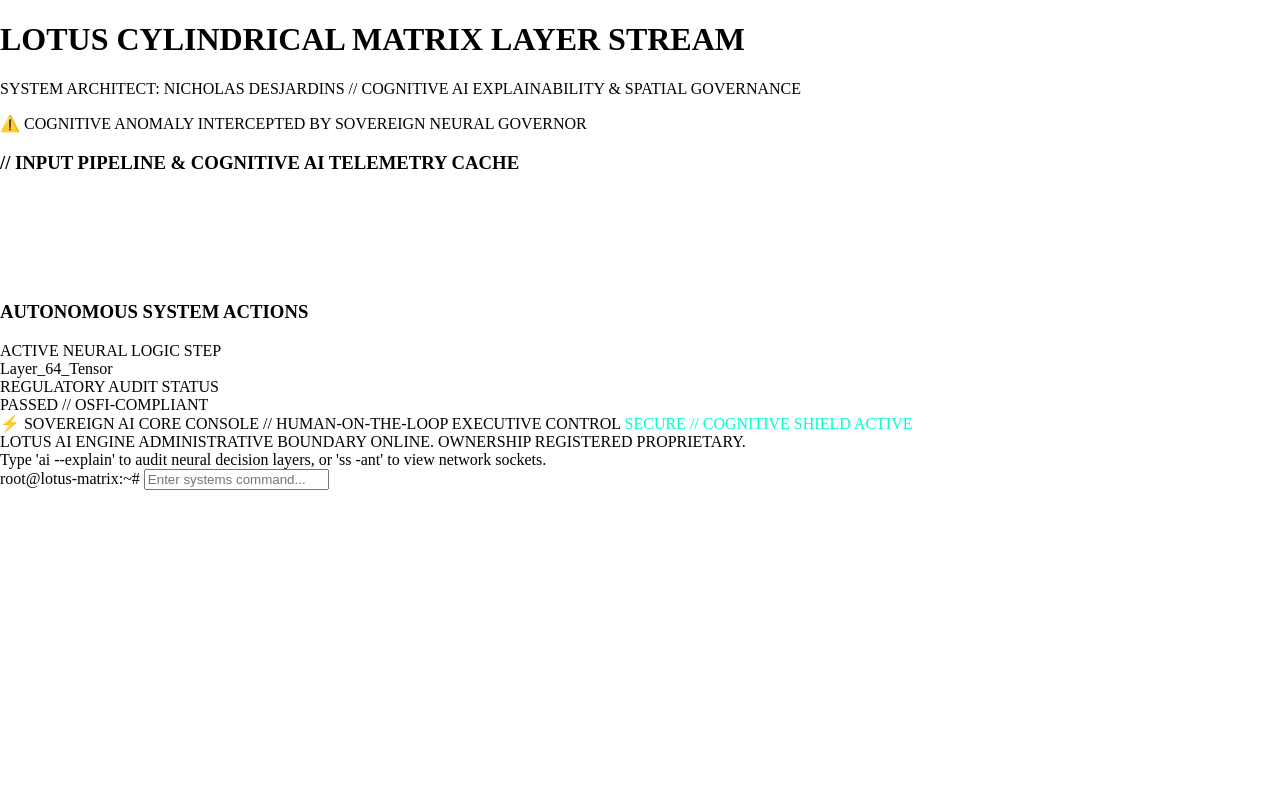
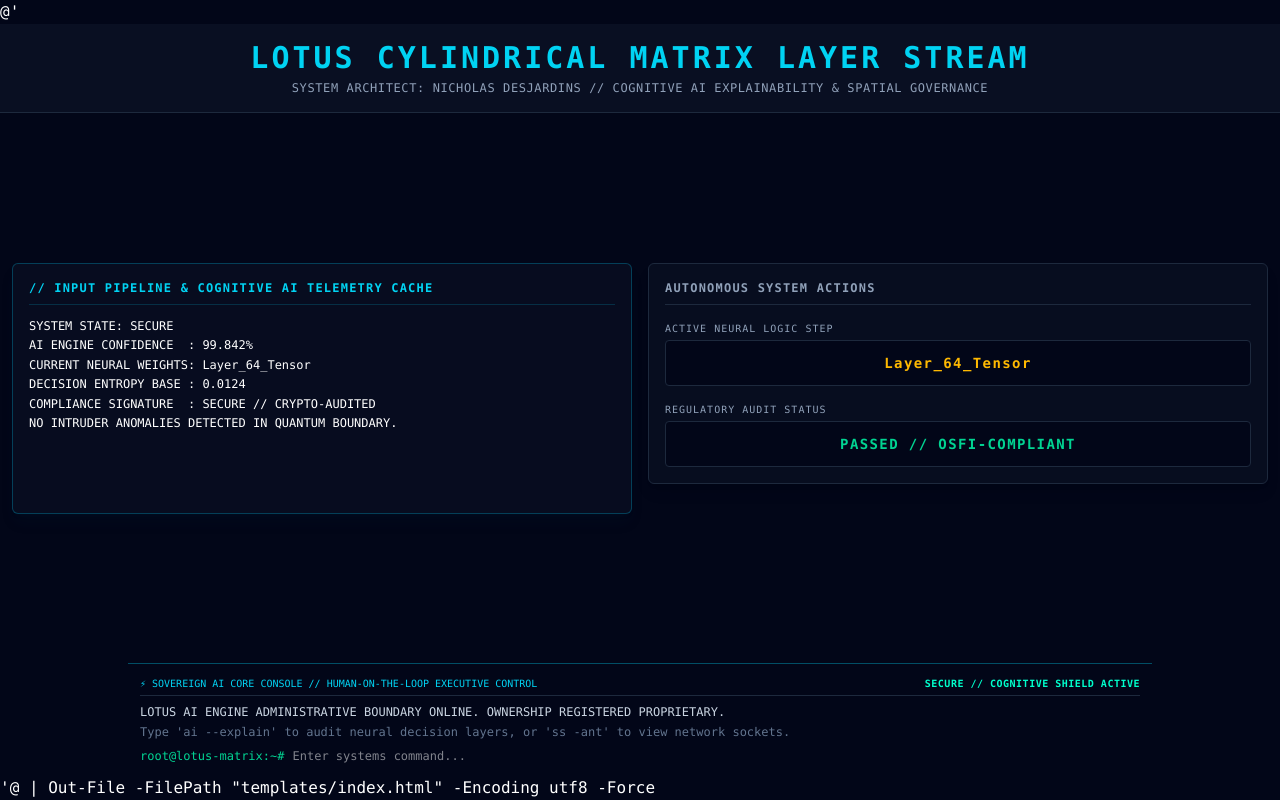
Before and after one commit to XN7TEAM/lotus-matrix-engine, a Flask app: page / in a window 1280 px wide. Run offline with Flask 3, Linux system fonts and the light colour scheme.

Commit message:
Update index.html
12:43

```diff
--- a/templates/index.html
+++ b/templates/index.html
@@ -1,15 +1,16 @@
+@'
 <!DOCTYPE html>
 <html lang="en">
 <head>
     <meta charset="UTF-8">
     <meta name="viewport" content="width=device-width, initial-scale=1.0">
     <title>Lotus Matrix Engine - Autonomous Governance</title>
+    <script src="https://cdn.jsdelivr.net/npm/@tailwindcss/browser@4"></script>
     <link rel="stylesheet" href="/static/css/style.css">
     <script src="https://cdnjs.cloudflare.com/ajax/libs/three.js/r128/three.min.js"></script>
 </head>
-<body class="bg-slate-950 text-white font-mono min-h-screen flex flex-col justify-between overflow-x-hidden">
+<body class="bg-slate-950 text-white font-mono min-h-screen flex flex-col justify-between overflow-x-hidden selection:bg-teal-500 selection:text-slate-950">
 
-    <!-- Anti-Collision Mobile Header Stack -->
     <header class="w-full flex flex-col items-center justify-center p-3 border-b border-slate-800 bg-slate-900/60 backdrop-blur shrink-0">
         <h1 id="mainHeaderTitle" class="text-xl md:text-3xl font-bold tracking-widest text-center my-1 text-cyan-400">
             LOTUS CYLINDRICAL MATRIX LAYER STREAM
@@ -18,7 +19,6 @@
             SYSTEM ARCHITECT: NICHOLAS DESJARDINS // COGNITIVE AI EXPLAINABILITY & SPATIAL GOVERNANCE
         </p>
 
-        <!-- Clean Block-Level Drop Warning Container -->
         <div id="mobileAlertWrapper" class="w-full max-w-xl mx-auto mt-1 hidden border border-red-500/50 bg-red-950/40 p-2 rounded text-center">
             <span class="text-red-400 font-bold text-xs tracking-wider animate-pulse">
                 ⚠️ COGNITIVE ANOMALY INTERCEPTED BY SOVEREIGN NEURAL GOVERNOR
@@ -26,10 +26,8 @@
         </div>
     </header>
 
-    <!-- UI Metric Layout Viewport -->
     <main class="flex-grow w-full max-w-7xl mx-auto p-3 grid grid-cols-1 lg:grid-cols-2 gap-4 items-start content-center overflow-y-auto">
 
-        <!-- Unified Network Forensics and Neural Trace Output Log -->
         <section class="border border-cyan-500/30 bg-slate-900/40 p-4 rounded-md shadow-lg shadow-cyan-950/10">
             <h3 class="text-xs font-bold tracking-widest text-cyan-400 border-b border-cyan-500/20 pb-2 mb-3">
                 // INPUT PIPELINE & COGNITIVE AI TELEMETRY CACHE
@@ -38,7 +36,6 @@
 Initializing Governance Matrix Pipeline Stream...</pre>
         </section>
 
-        <!-- Administrative System Modules -->
         <section class="border border-slate-800 bg-slate-900/40 p-4 rounded-md shadow-lg">
             <h3 class="text-xs font-bold tracking-widest text-slate-400 border-b border-slate-800 pb-2 mb-4">
                 AUTONOMOUS SYSTEM ACTIONS
@@ -56,7 +53,6 @@ Initializing Governance Matrix Pipeline Stream...</pre>
         </section>
     </main>
 
-    <!-- Dynamic Terminal System Console Area -->
     <div id="terminalOverlay" class="sovereign-terminal-overlay w-full max-w-5xl mx-auto p-3 border-t border-cyan-500/40 bg-slate-950 shrink-0">
         <div class="flex justify-between items-center text-[10px] border-b border-slate-800 pb-1 mb-2 text-cyan-400 font-mono">
             <span>⚡ SOVEREIGN AI CORE CONSOLE // HUMAN-ON-THE-LOOP EXECUTIVE CONTROL</span>
@@ -149,3 +145,4 @@ Initializing Governance Matrix Pipeline Stream...</pre>
     </script>
 </body>
 </html>
+'@ | Out-File -FilePath "templates/index.html" -Encoding utf8 -Force
```
